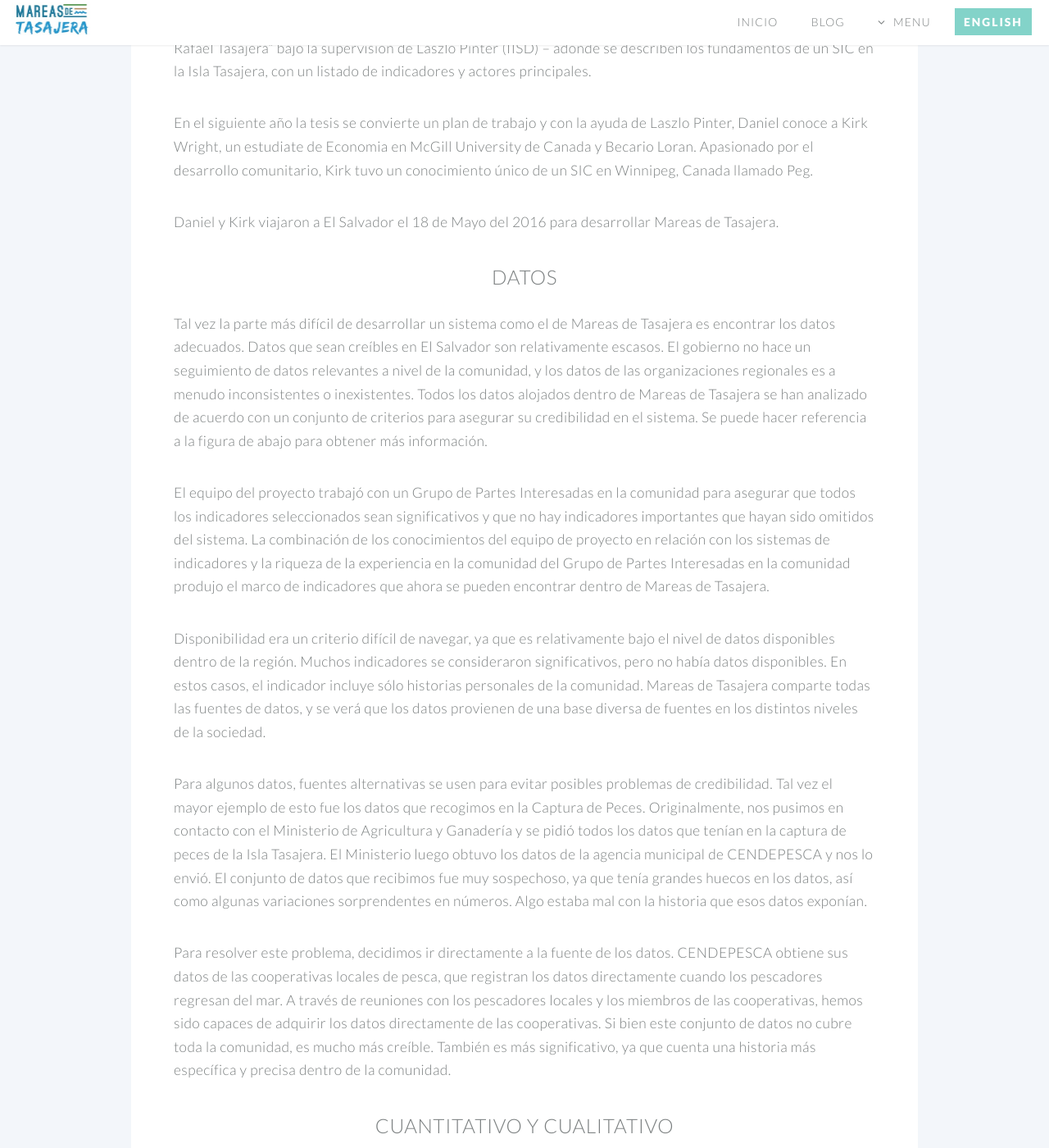
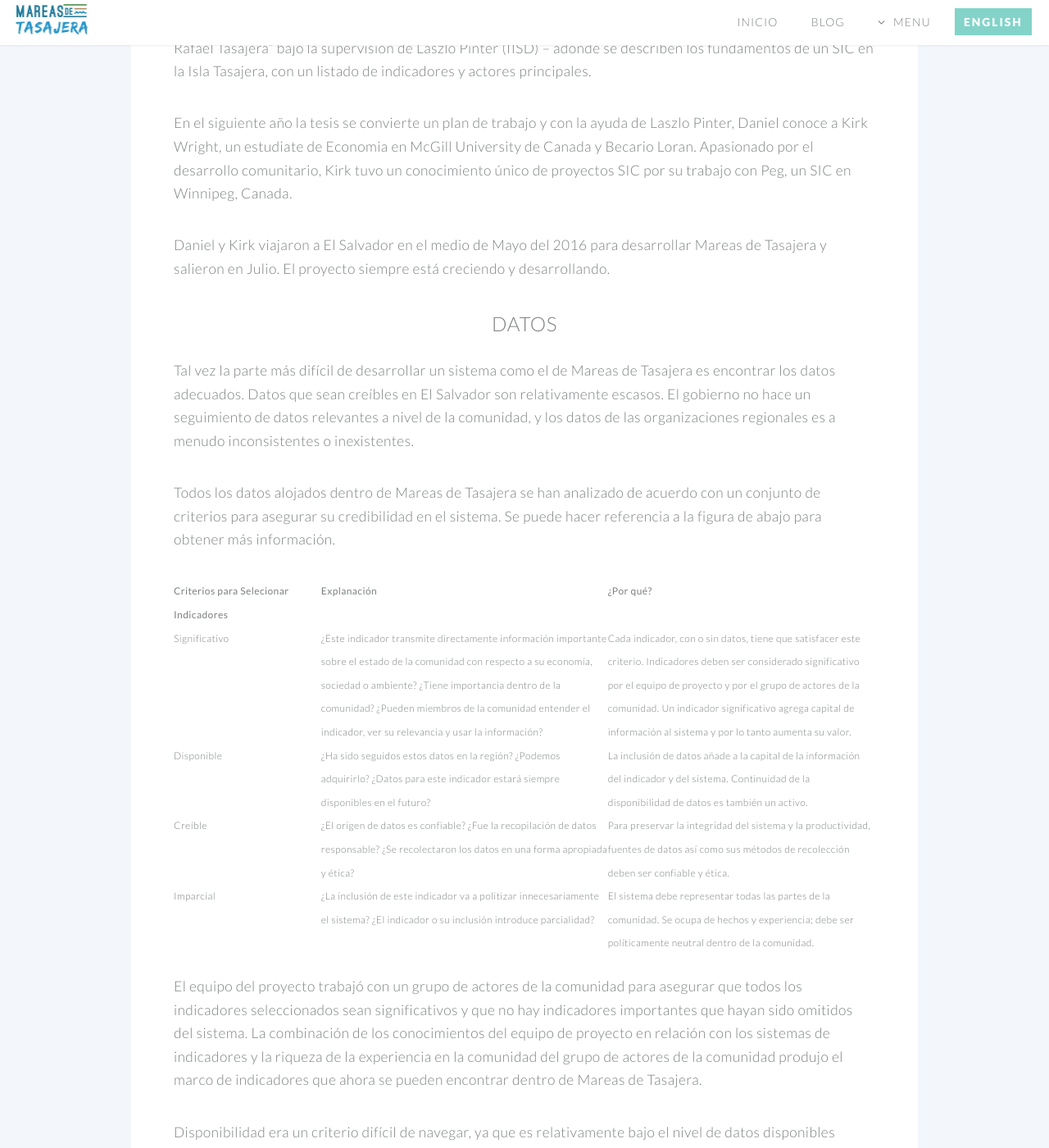
Before and after one commit to danteo90/danteo90.github.io, a Jekyll site: the page built from el-proyecto.html, in a window 1280 px wide and 1400 px high, scrolled down 1288 px. Shown: the whole window at 82% size. Built offline with Jekyll 4.4.1, drawn with Linux system fonts in a browser that asks for light colours; some of the changed text lies outside the part shown.

Commit message:
Update el-proyecto.html

```diff
--- a/el-proyecto.html
+++ b/el-proyecto.html
@@ -25,22 +25,57 @@ layout: default
 								<section>
 									<a href="#" class="image featured"><img src="images/logoA.jpg" alt="" /></a>
 									<header>
-										<h3>Mareas de Tasajera</h3>
+										<h3>¿Qué es Mareas de Tasajera?</h3>
 									</header>
-									<p>Mareas de Tasajera es un Sistema de Información Comunitario (SIC) de Tasajera, El Salvador con el fin de rastrear tendencias y asuntos que afectan a la comunidad y dar una voz colectiva a sus miembros. Conformado por 16 indicadores sociales y ecológicos, Mareas de Tasajera da a conocer la compleja relación de la región geográfica de la Isla Tasajera y sus cálidos habitantes.</p>
-									<h3>Que es un SIC</h3>
+									<p>Mareas de Tasajera es un sistema de información comunitario (SIC) de Tasajera, El Salvador con el fin de rastrear tendencias y asuntos que afectan a la comunidad y dar una voz colectiva a sus miembros. Conformado por 16 indicadores economicos, sociales y ecológicos, Mareas de Tasajera da a conocer el sistema complejo de la Isla Tasajera y conta la historia de sus habitantes.</p>
 									<p>Un Sistema de Indicadores Comunitarios es más que una herramienta de estadísticas económicas o sociales. Un SIC, como Mareas de Tasajera, es una herramienta de indicadores relevantes al desarrollo de la comunidad y permite a los miembros de la comunidad llegar a sus propias conclusiones con la información y tomar decisiones informadas para mejorar su situación.</p>
-									<p>El proyecto Mareas de Tasajera surge como una iniciativa académica respuesta a la escasez de información  comunitaria en El Salvador. La propuesta dio inicio en la Tesis de Daniel Teodoro llamada “Governing socio-ecological systems: the role of information capital in community information systems; an application to San Rafael Tasajera” bajo la supervisión de Laszlo Pinter (IISD) – adonde se describen los fundamentos de un SIC en la Isla Tasajera, con un listado de indicadores y actores principales.</p>
-									<p>En el siguiente año la tesis se convierte un plan de trabajo y con la ayuda de Laszlo Pinter, Daniel conoce a Kirk Wright, un estudiate de Economia en McGill University de Canada y Becario Loran. Apasionado por el desarrollo comunitario, Kirk tuvo un conocimiento único de un SIC en Winnipeg, Canada llamado Peg.</p>
-									<p>Daniel y Kirk viajaron a El Salvador el 18 de Mayo del 2016 para desarrollar Mareas de Tasajera.</p>
-									<h3>Datos</h3>
-									<p>Tal vez la parte más difícil de desarrollar un sistema como el de Mareas de Tasajera es encontrar los datos adecuados. Datos que sean creíbles en El Salvador son relativamente escasos. El gobierno no hace un seguimiento de datos relevantes a nivel de la comunidad, y los datos de las organizaciones regionales es a menudo inconsistentes o inexistentes. Todos los datos alojados dentro de Mareas de Tasajera se han analizado de acuerdo con un conjunto de criterios para asegurar su credibilidad en el sistema. Se puede hacer referencia a la figura de abajo para obtener más información.</p>
-									<p></p>
-									<p>El equipo del proyecto trabajó con un Grupo de Partes Interesadas en la comunidad para asegurar que todos los indicadores seleccionados sean significativos y que no hay indicadores importantes que hayan sido omitidos del sistema. La combinación de los conocimientos del equipo de proyecto en relación con los sistemas de indicadores y la riqueza de la experiencia en la comunidad del Grupo de Partes Interesadas en la comunidad produjo el marco de indicadores que ahora se pueden encontrar dentro de Mareas de Tasajera.</p>
+									<header>
+										<h3>Historia</h3>
+									</header>
+									<p>El proyecto Mareas de Tasajera surge como una iniciativa académica respuesta a la escasez de información comunitaria en El Salvador. La propuesta dio inicio en la Tesis de Daniel Teodoro llamada “Governing socio-ecological systems: the role of information capital in community information systems; an application to San Rafael Tasajera” bajo la supervisión de Laszlo Pinter (IISD) – adonde se describen los fundamentos de un SIC en la Isla Tasajera, con un listado de indicadores y actores principales.</p>
+									<p>En el siguiente año la tesis se convierte un plan de trabajo y con la ayuda de Laszlo Pinter, Daniel conoce a Kirk Wright, un estudiate de Economia en McGill University de Canada y Becario Loran. Apasionado por el desarrollo comunitario, Kirk tuvo un conocimiento único de proyectos SIC por su trabajo con Peg, un SIC en Winnipeg, Canada.</p>
+									<p>Daniel y Kirk viajaron a El Salvador en el medio de Mayo del 2016 para desarrollar Mareas de Tasajera y salieron en Julio. El proyecto siempre está creciendo y desarrollando.</p>
+									<header>
+										<h3>Datos</h3>
+									</header>
+									<p>Tal vez la parte más difícil de desarrollar un sistema como el de Mareas de Tasajera es encontrar los datos adecuados. Datos que sean creíbles en El Salvador son relativamente escasos. El gobierno no hace un seguimiento de datos relevantes a nivel de la comunidad, y los datos de las organizaciones regionales es a menudo inconsistentes o inexistentes.</p>
+									<p>Todos los datos alojados dentro de Mareas de Tasajera se han analizado de acuerdo con un conjunto de criterios para asegurar su credibilidad en el sistema. Se puede hacer referencia a la figura de abajo para obtener más información.</p>
+									<table style="font-size: 12px;">
+										<tr>
+											<td style="width: 21%;"><strong>Criterios para Selecionar Indicadores</strong></td>
+											<td><strong>Explanación</strong></td>
+											<td><strong>¿Por qué?</strong></td>
+										</tr>
+										<tr>
+											<td>Significativo</td>
+											<td>¿Este indicador transmite directamente información importante sobre el estado de la comunidad con respecto a su economía, sociedad o ambiente? ¿Tiene importancia dentro de la comunidad? ¿Pueden miembros de la comunidad entender el indicador, ver su relevancia y usar la información?</td>
+											<td>Cada indicador, con o sin datos, tiene que satisfacer este criterio. Indicadores deben ser considerado significativo por el equipo de proyecto y por el grupo de actores de la comunidad. Un indicador significativo agrega capital de información al sistema y por lo tanto aumenta su valor.</td>
+										</tr>
+										<tr>
+											<td>Disponible</td>
+											<td>¿Ha sido seguidos estos datos en la región? ¿Podemos adquirirlo? ¿Datos para este indicador estará siempre disponibles en el futuro?</td>
+											<td>La inclusión de datos añade a la capital de la información del indicador y del sistema. Continuidad de la disponibilidad de datos es también un activo.</td>
+										</tr>
+										<tr>
+											<td>Creíble</td>
+											<td>¿El origen de datos es confiable? ¿Fue la recopilación de datos responsable? ¿Se recolectaron los datos en una forma apropiada y ética?</td>
+											<td>Para preservar la integridad del sistema y la productividad, fuentes de datos así como sus métodos de recolección deben ser confiable y ética.</td>
+										</tr>
+										<tr>
+											<td>Imparcial</td>
+											<td>¿La inclusión de este indicador va a politizar innecesariamente el sistema? ¿El indicador o su inclusión introduce parcialidad?</td>
+											<td>El sistema debe representar todas las partes de la comunidad. Se ocupa de hechos y experiencia; debe ser políticamente neutral dentro de la comunidad.</td>
+										</tr>
+
+
+									</table>
+									<p>El equipo del proyecto trabajó con un grupo de actores de la comunidad para asegurar que todos los indicadores seleccionados sean significativos y que no hay indicadores importantes que hayan sido omitidos del sistema. La combinación de los conocimientos del equipo de proyecto en relación con los sistemas de indicadores y la riqueza de la experiencia en la comunidad del grupo de actores de la comunidad produjo el marco de indicadores que ahora se pueden encontrar dentro de Mareas de Tasajera.</p>
 									<p>Disponibilidad era un criterio difícil de navegar, ya que es relativamente bajo el nivel de datos disponibles dentro de la región. Muchos indicadores se consideraron significativos, pero no había datos disponibles. En estos casos, el indicador incluye sólo historias personales de la comunidad. Mareas de Tasajera comparte todas las fuentes de datos, y se verá que los datos provienen de una base diversa de fuentes en los distintos niveles de la sociedad.</p>
-									<p>Para algunos datos, fuentes alternativas se usen para evitar posibles problemas de credibilidad. Tal vez el mayor ejemplo de esto fue los datos que recogimos en la Captura de Peces. Originalmente, nos pusimos en contacto con el Ministerio de Agricultura y Ganadería y se pidió todos los datos que tenían en la captura de peces de la Isla Tasajera. El Ministerio luego obtuvo los datos de la agencia municipal de  CENDEPESCA y nos lo envió. El conjunto de datos que recibimos fue muy sospechoso, ya que tenía grandes huecos en los datos, así como algunas variaciones sorprendentes en números. Algo estaba mal con la historia que esos datos exponían.</p>
-									<p>Para resolver este problema, decidimos ir directamente a la fuente de los datos. CENDEPESCA obtiene sus datos de las cooperativas locales de pesca, que registran los datos directamente cuando los pescadores regresan del mar. A través de reuniones con los pescadores locales y los miembros de las cooperativas, hemos sido capaces de adquirir los datos directamente de las cooperativas. Si bien este conjunto de datos no cubre toda la comunidad, es mucho más creíble. También es más significativo, ya que cuenta una historia más específica y precisa dentro de la comunidad.</p>
-									<h3>Cuantitativo y Cualitativo</h3>
+									<p>Para algunos datos, fuentes alternativas se usen para evitar posibles problemas de credibilidad. Tal vez el mayor ejemplo de esto fue los datos que recogimos en la Pesca. Originalmente, nos pusimos en contacto con el Ministerio de Agricultura y Ganadería y se pidió todos los datos que tenían en la captura de peces de la Isla Tasajera. El Ministerio luego obtuvo los datos de la agencia municipal nos lo envió. El conjunto de datos que recibimos fue muy sospechoso, ya que tenía grandes huecos en los datos, así como algunas variaciones sorprendentes en números. Algo estaba mal con la historia que esos datos exponían.</p>
+									<p>Para resolver este problema, decidimos ir directamente a la fuente de los datos. La agencia municipal obtiene sus datos de las cooperativas locales de pesca, que registran los datos directamente cuando los pescadores regresan del mar. A través de reuniones con los pescadores locales y los miembros de las cooperativas, hemos sido capaces de adquirir los datos directamente de las cooperativas. Si bien este conjunto de datos no cubre toda la comunidad, es mucho más creíble. También es más significativo, ya que cuenta una historia más específica y precisa dentro de la comunidad.</p>
+									<header>
+										<h3>Cuantitativo y Cualitativo</h3>
+									</header>
 									<p>Mareas de Tasajera combina el análisis cuantitativo y cualitativo para proporcionar la mayor información posible acerca de la comunidad. Esto se logra a través de nuestros datos de los indicadores y las Voces de Tasajera.</p>
 									<p>En un mundo ideal, que sería capaz de encontrar los datos para todos los indicadores que estamos interesados en el seguimiento. Cuando no se dispone de datos, el análisis cualitativo a través de entrevistas y el intercambio de historias nos permite adquirir conocimientos acerca de la comunidad de una manera alternativa. Con el intercambio de experiencias vividas, los miembros de la comunidad se suma a la narrativa de la comunidad de una manera muy humana.</p>
 									<p>Con respecto a los indicadores que sí tienen datos disponibles, la adición de análisis cualitativo y la narración enriquece el sistema proporcionando un toque humano a las estadísticas. Cada número, tendencia y correlación nos dice algo acerca de la comunidad, aunque  sea difícil de descifrar lo que están diciendo las historias. Voces de Tasajera ofrece un relato de primera mano de los problemas que afectan a la comunidad.</p>
@@ -57,12 +92,12 @@ layout: default
 
 								<section>
 									<header>
-										<h3>This is Something</h3>
+										<h3>Isla Tasajera</h3>
 									</header>
-									<p>Sed tristique purus vitae volutpat ultrices. Aliquam eu elit eget arcu commodo suscipit dolor nec nibh. Proin a ullamcorper elit, et sagittis turpis. Integer ut fermentum.</p>
+									<p>Tasajera es una communidad sobre una isla hermosa en La Paz, El Salvador.</p>
 									<footer>
 										<ul class="buttons">
-											<li><a href="#" class="button small">Learn More</a></li>
+											<li><a href="/la-isla.html" class="button small">Ver Más</a></li>
 										</ul>
 									</footer>
 								</section>
@@ -72,12 +107,12 @@ layout: default
 
 								<section>
 									<header>
-										<h3>Also Something</h3>
+										<h3>Indicadores</h3>
 									</header>
-									<p>Sed tristique purus vitae volutpat ultrices. Aliquam eu elit eget arcu commodo suscipit dolor nec nibh. Proin a ullamcorper elit, et sagittis turpis. Integer ut fermentum.</p>
+									<p>Explora los indicadores de Mareas de Tasajera y descubre la isla.</p>
 									<footer>
 										<ul class="buttons">
-											<li><a href="#" class="button small">Learn More</a></li>
+											<li><a href="/indicadores.html" class="button small">Ver Más</a></li>
 										</ul>
 									</footer>
 								</section>
@@ -87,12 +122,12 @@ layout: default
 
 								<section>
 									<header>
-										<h3>Probably Something</h3>
+										<h3>¿QUIÉNES SOMOS?</h3>
 									</header>
-									<p>Sed tristique purus vitae volutpat ultrices. Aliquam eu elit eget arcu commodo suscipit dolor nec nibh. Proin a ullamcorper elit, et sagittis turpis. Integer ut fermentum.</p>
+									<p>Conoce algunas de las personas detrás de Mareas de Tasajera y encontra información de contacto.</p>
 									<footer>
 										<ul class="buttons">
-											<li><a href="#" class="button small">Learn More</a></li>
+											<li><a href="/quienes-somos.html" class="button small">Ver Más</a></li>
 										</ul>
 									</footer>
 								</section>
```
